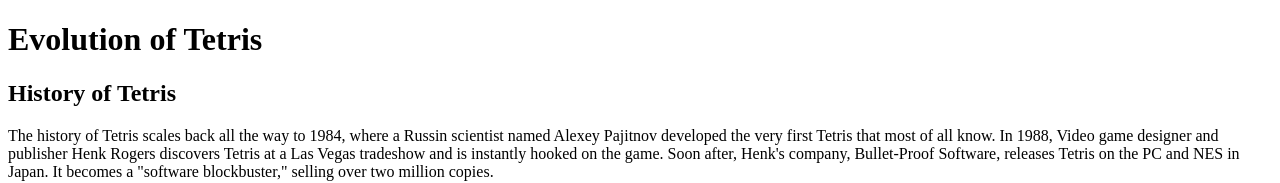
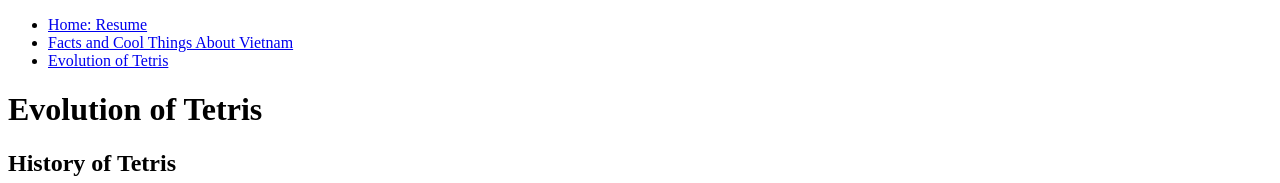
Before and after one commit to lephil505006/ITMD-Project-1, a plain HTML site: page tetris.html in a window 1280 px wide. Shown: the top 183 px of the page. Drawn offline with Linux system fonts and the light colour scheme.

Commit message:
Added links to all other sites

```diff
--- a/tetris.html
+++ b/tetris.html
@@ -5,6 +5,15 @@
     <title>Project 1: Evolution of Tetris</title>
   </head>
   <body>
+  <header>
+      <nav>
+        <ul>
+          <li><a href="index.html">Home: Resume</a></li>
+          <li><a href="vietnam.html">Facts and Cool Things About Vietnam</a></li>
+          <li><a href="tetris.html">Evolution of Tetris</a></li>
+        </ul>
+      </nav>
+    </header>
   <h1>Evolution of Tetris</h1>
   <h2>History of Tetris</h2>
   <p>The history of Tetris scales back all the way to 1984, where a Russin scientist named Alexey Pajitnov developed the very first Tetris that most of all know. In 1988, Video game designer and publisher Henk Rogers discovers Tetris at a Las Vegas tradeshow and is instantly hooked on the game. Soon after, Henk's company, Bullet-Proof Software, releases Tetris on the PC and NES in Japan. It becomes a "software blockbuster," selling over two million copies.</p>
```
Also changed, not shown: vietnam.html (+9 -0 lines), 2 other files.
